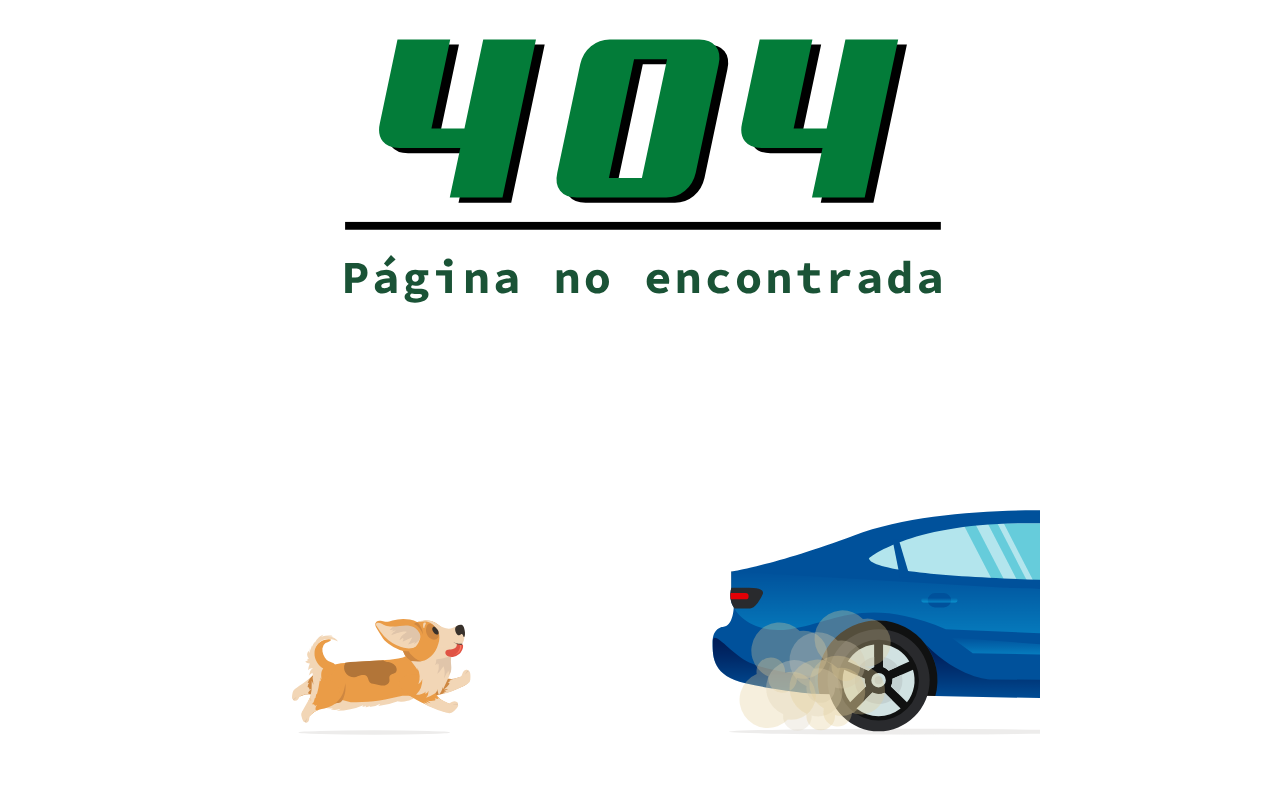
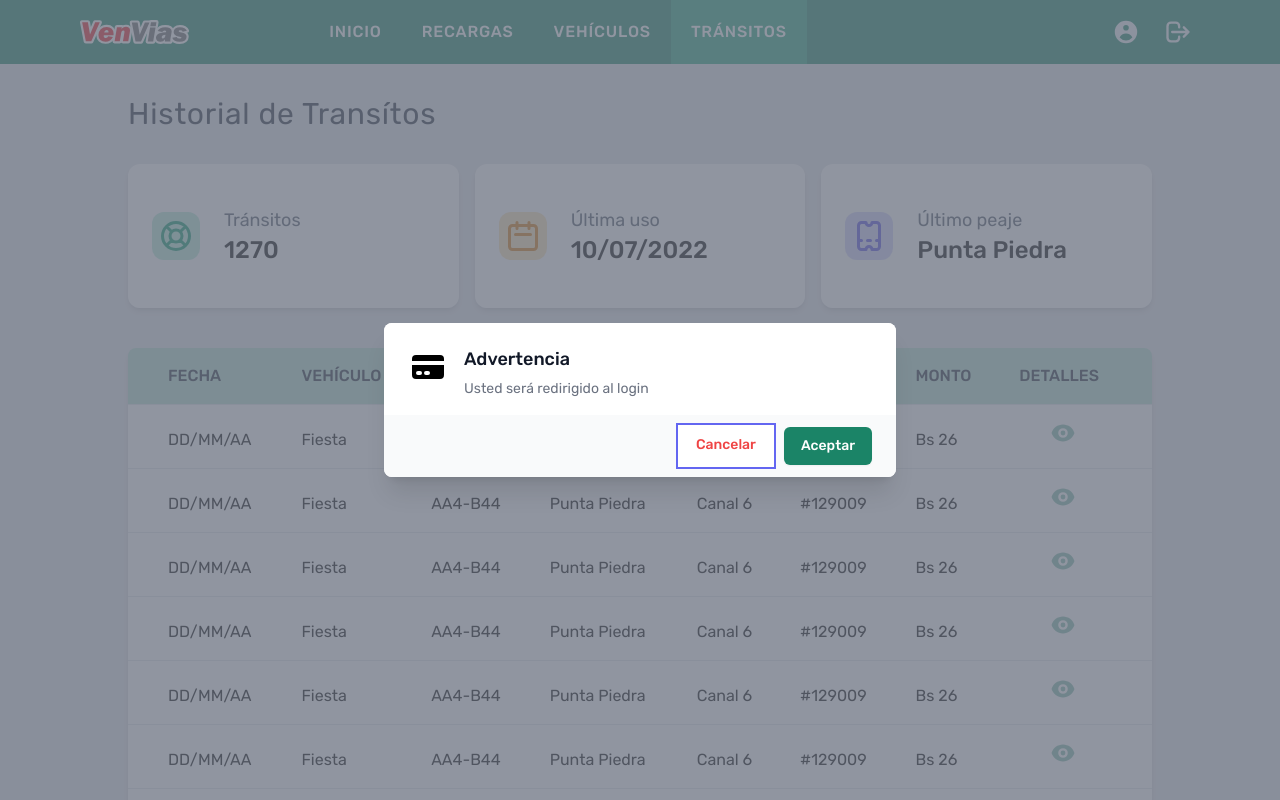
Before and after one commit to rex-rse/next-template, a Next.js app: page /transit in a window 1280 px wide. Before the commit this address had no page. Shown: the top 800 px of the page. Built offline with nearby package versions, Linux system fonts and the light colour scheme.

Commit message:
Fix icons in transit chart

```diff
--- a/src/layouts/LandingLayout.tsx
+++ b/src/layouts/LandingLayout.tsx
@@ -53,7 +53,7 @@ const LandingLayout = ({ children }: TLandingLayout) => {
     { name: 'Inicio', href: '/' },
     { name: 'Recargas', href: '/recharges' },
     { name: 'Vehículos', href: '/vehicles' },
-    { name: 'Tránsitos', href: '/trips' },
+    { name: 'Tránsitos', href: '/transit' },
     // { name: 'Calendar', href: '#' },
   ];
 
--- a/src/pages/index.tsx
+++ b/src/pages/index.tsx
@@ -184,7 +184,7 @@ const Index = () => {
                   <h2 className="text-xl font-medium">12750</h2>
                 </div>
               </div>
-              <Link href="/trips">
+              <Link href="/transit">
                 <div className="flex h-2/6 items-center rounded-b-xl bg-gray-100 px-6 text-emerald-600 decoration-emerald-600 decoration-2 hover:underline">
                   <h4 className="text-sm font-normal">Más información</h4>
                   <ChevronRightIcon className="h-4 w-4" />
--- a/src/pages/login.tsx
+++ b/src/pages/login.tsx
@@ -18,8 +18,8 @@ interface Inputs {
   password: string;
 }
 const initialValues = {
-  name: 'enri14@mail.com',
-  password: 'V14756859',
+  name: 'dinojefe@mail.com',
+  password: 'V20895698',
 };
 
 const Schema = yup.object().shape({
--- a/src/pages/trips.tsx
+++ b/src/pages/transit.tsx
@@ -9,7 +9,7 @@ import {
 } from '@heroicons/react/outline';
 import { useGuard } from 'hooks/useGuard';
 
-const Trips = () => {
+const Transit = () => {
   useGuard();
   // const [loading, setLoading] = useState<boolean>(false);
   const [rows, setRows] = useState([]);
@@ -165,7 +165,7 @@ const Trips = () => {
           actions: (
             <div className="ml-8">
               <EyeIcon
-                className={`cursor-pointer text-emerald-700/50 transition-all duration-150 hover:text-emerald-500`}
+                className={`h-6 cursor-pointer text-emerald-700/50 transition-all duration-150 hover:text-emerald-500`}
               />
             </div>
           ),
@@ -222,8 +222,8 @@ const Trips = () => {
   );
 };
 
-Trips.getLayout = function getLayout(page: ReactElement) {
+Transit.getLayout = function getLayout(page: ReactElement) {
   return <LandingLayout>{page}</LandingLayout>;
 };
 
-export default Trips;
+export default Transit;
```
